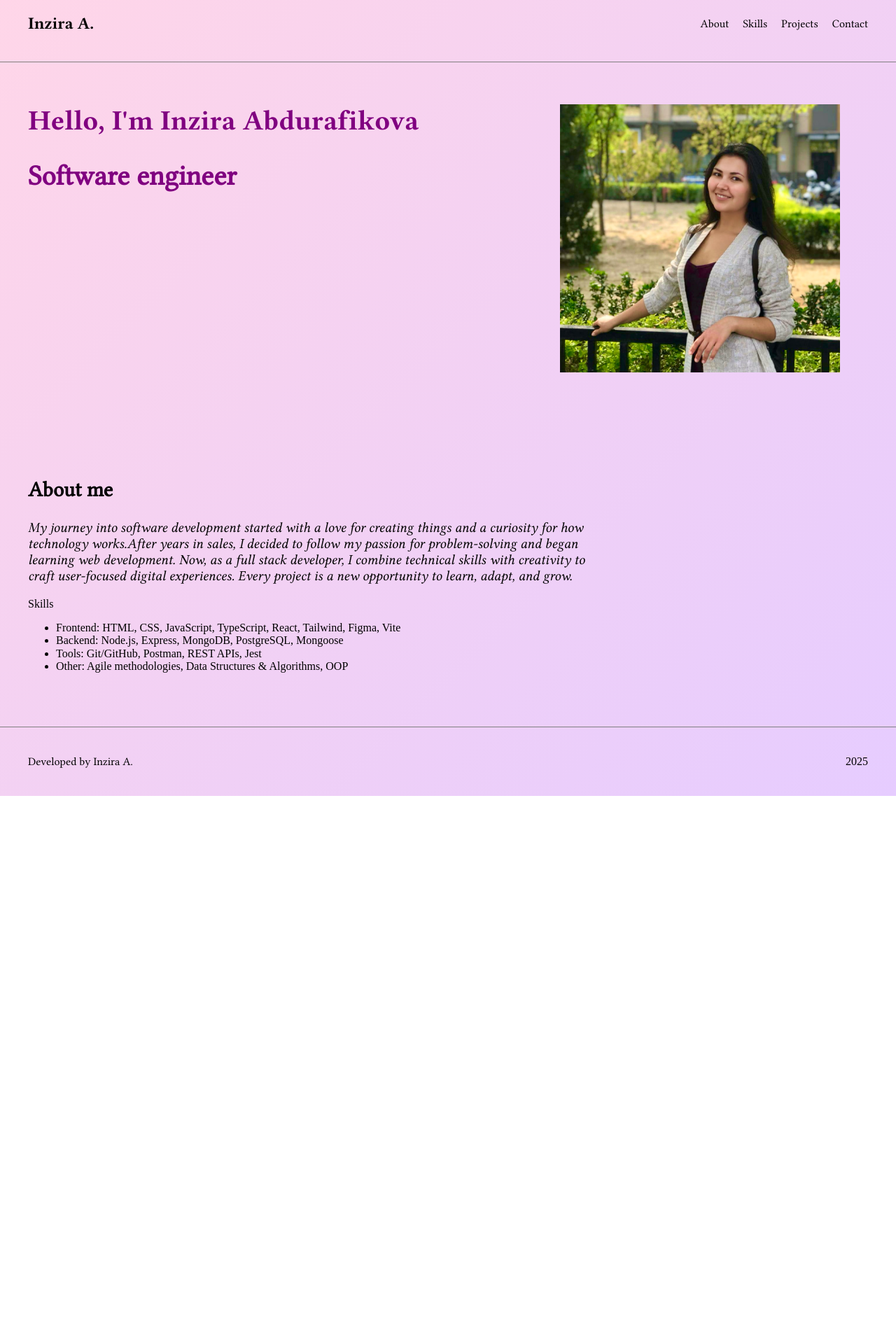
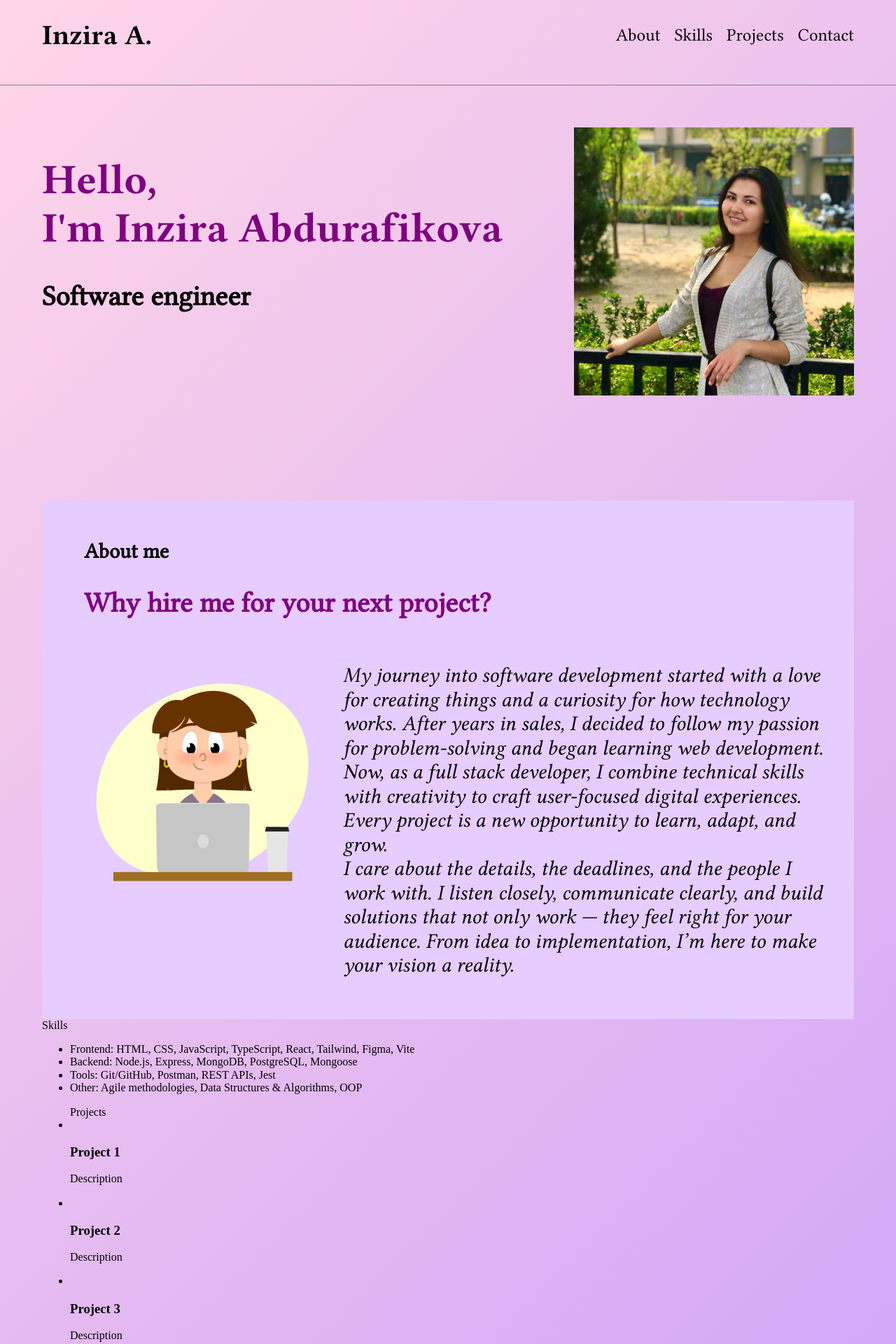
Before and after one commit to Inzira117/My-website, a React (Vite) app: page / in a window 1280 px wide. Shown: the part 20-1940 px from the top of the page at 70% size. Before the commit the page ends 1157 px from the top, so only its background shows below. Built offline with nearby package versions, Linux system fonts and the light colour scheme.

Commit message:
Added projects section, worked on the styles

```diff
--- a/src/components/About/About.css
+++ b/src/components/About/About.css
@@ -1,18 +1,34 @@
 .about {
-  padding: auto;
-}
-
-.about__content {
-  max-width: 800px;
   margin-top: 150px;
+  background-color: #e6ccff;
+  padding: 30px;
 }
 
 .about__title {
   font-family: "LibertinusSerif-Regular";
   font-size: 30px;
+  margin-left: 30px;
+}
+
+.about__question {
+  font-family: "LibertinusSerif-Regular";
+  font-size: 40px;
+  color: purple;
+  margin-left: 30px;
+}
+
+.about__content {
+  display: flex;
+  justify-content: space-between;
+}
+
+.about__img {
+  width: 400px;
+  height: 400px;
 }
 
 .about__text {
   font-family: "LibertinusSerif-Italic";
-  font-size: 20px;
+  font-size: 30px;
+  width: 700px;
 }
--- a/src/components/About/About.jsx
+++ b/src/components/About/About.jsx
@@ -1,17 +1,24 @@
 import "./About.css";
+import Girl from "../../assets/Girl.png";
 
 export default function About() {
   return (
     <section className="about">
+      <h2 className="about__title">About me</h2>
+      <h2 className="about__question">Why hire me for your next project?</h2>
       <div className="about__content">
-        <h2 className="about__title">About me</h2>
+        <img src={Girl} alt="Girl" className="about__img" />
         <p className="about__text">
           My journey into software development started with a love for creating
-          things and a curiosity for how technology works.After years in sales,
+          things and a curiosity for how technology works. After years in sales,
           I decided to follow my passion for problem-solving and began learning
           web development. Now, as a full stack developer, I combine technical
           skills with creativity to craft user-focused digital experiences.
           Every project is a new opportunity to learn, adapt, and grow.
+          <br></br>I care about the details, the deadlines, and the people I
+          work with. I listen closely, communicate clearly, and build solutions
+          that not only work — they feel right for your audience. From idea to
+          implementation, I’m here to make your vision a reality.
         </p>
       </div>
     </section>
--- a/src/components/App/App.css
+++ b/src/components/App/App.css
@@ -17,6 +17,6 @@
 }
 
 .page {
-  background: linear-gradient(135deg, #ffd6e8, #e6ccff);
+  background: linear-gradient(135deg, #ffd6e8, #d1a6f9);
   margin: 0;
 }
--- a/src/components/Footer/Footer.css
+++ b/src/components/Footer/Footer.css
@@ -1,5 +1,5 @@
 .footer {
-  padding: 40px;
+  padding: 40px 60px;
   border-top: 1px solid gray;
 }
 
@@ -10,4 +10,5 @@
 
 .footer__text {
   font-family: "LibertinusSerif-Regular";
+  font-size: 20px;
 }
--- a/src/components/Header/Header.css
+++ b/src/components/Header/Header.css
@@ -1,5 +1,5 @@
 .header {
-  padding: 40px;
+  padding: 40px 60px;
   color: black;
   display: flex;
   justify-content: space-between;
@@ -9,7 +9,7 @@
 
 .header__logo {
   font-family: "LibertinusSerif-Bold";
-  font-size: 1.5rem;
+  font-size: 40px;
   font-weight: bold;
 }
 
@@ -22,14 +22,13 @@
   list-style: none;
   display: flex;
   gap: 20px;
-  padding: 0;
-  margin: 0;
 }
 
 .header__nav li {
   cursor: pointer;
   font-family: "LibertinusSerif-Regular";
   font-weight: normal;
+  font-size: 25px;
 }
 
 .header__nav li:hover {
--- a/src/components/Main/Main.css
+++ b/src/components/Main/Main.css
@@ -1,5 +1,5 @@
 .main {
-  padding: 20px 40px;
+  padding: 20px 60px;
   margin: 40px 0px;
 }
 
@@ -8,24 +8,19 @@
   justify-content: space-between;
 }
 
-.main__text {
-  /* top: 50px; */
-}
-
 .main__title {
   font-family: "LibertinusSerif-Bold";
-  font-size: 40px;
+  font-size: 60px;
   color: purple;
 }
 
 .main__position {
   font-family: "LibertinusSerif-Regular";
   font-size: 40px;
-  color: purple;
+  /* color: purple; */
 }
 
 .main__image {
   max-width: 400px;
   max-height: 400px;
-  margin-right: 40px;
 }
--- a/src/components/Main/Main.jsx
+++ b/src/components/Main/Main.jsx
@@ -1,6 +1,7 @@
 import "./Main.css";
 import About from "../About/About";
 import Skills from "../Skills/Skills";
+import Projects from "../Projects/Projects";
 import Avatar from "../../assets/Avatar.png";
 
 export default function Main() {
@@ -8,13 +9,17 @@ export default function Main() {
     <section className="main">
       <div className="main__content">
         <div className="main__text">
-          <hi className="main__title">Hello, I'm Inzira Abdurafikova</hi>
+          <h1 className="main__title">
+            Hello, <br />
+            I'm Inzira Abdurafikova
+          </h1>
           <h2 className="main__position">Software engineer</h2>
         </div>
         <img src={Avatar} alt="Avatar" className="main__image" />
       </div>
       <About />
       <Skills />
+      <Projects />
     </section>
   );
 }
--- /dev/null
+++ b/src/components/Projects/Projects.jsx
@@ -0,0 +1,26 @@
+import "./Projects.css";
+
+export default function Projects() {
+  return (
+    <div className="projects">
+      <ul className="projects__cards">
+        Projects
+        <li className="card">
+          <img src="" alt="" />
+          <h3 className="card__title">Project 1</h3>
+          <p className="card__description">Description</p>
+        </li>
+        <li className="card">
+          <img src="" alt="" />
+          <h3 className="card__title">Project 2</h3>
+          <p className="card__description">Description</p>
+        </li>
+        <li className="card">
+          <img src="" alt="" />
+          <h3 className="card__title">Project 3</h3>
+          <p className="card__description">Description</p>
+        </li>
+      </ul>
+    </div>
+  );
+}
```
Also changed, not shown: src/assets/Girl.png (added), src/components/Projects/Projects.css (added).
